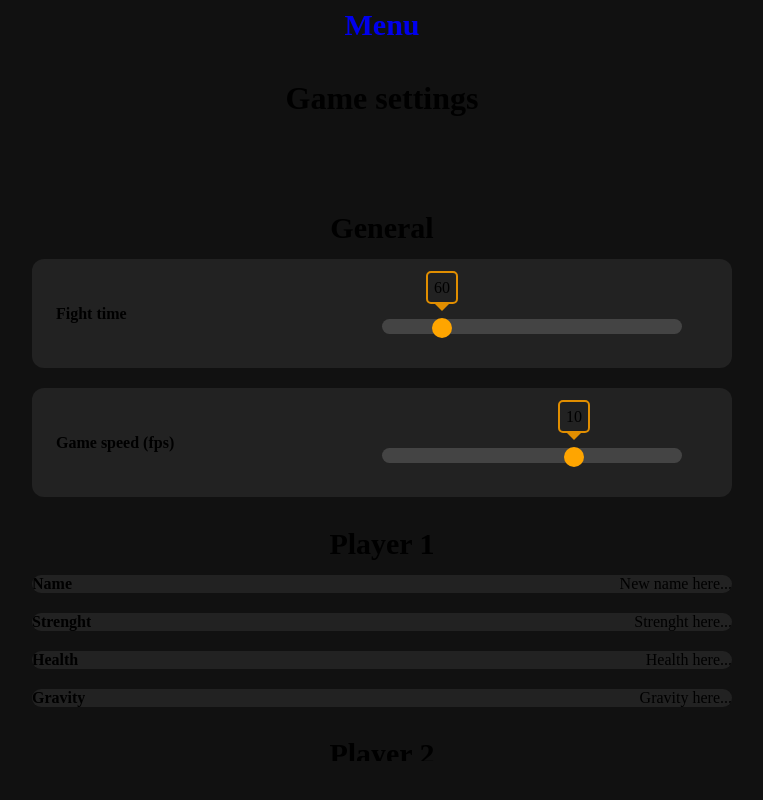
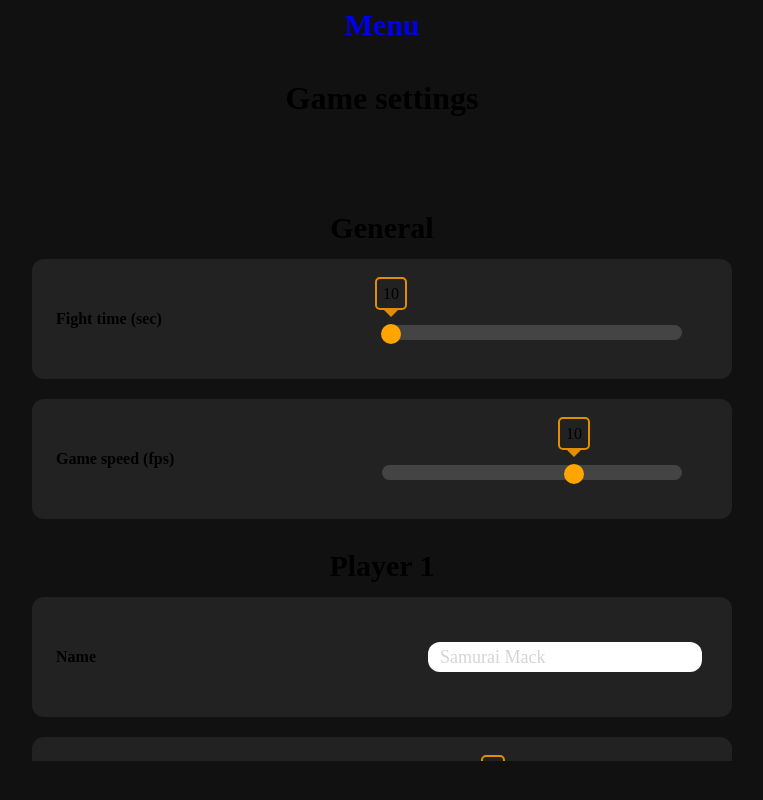
Before and after one commit to NicoloCavalli95horses/fighting_game, a Vue app: page /settings in a window 1280 px wide. Shown: the whole page, without its empty margins (258-1021 px from the left). Built offline with nearby package versions, Linux system fonts and the light colour scheme; a web font is replaced by a local one.

Commit message:
New InputText component; refactored views

```diff
--- a/src/assets/base.css
+++ b/src/assets/base.css
@@ -22,7 +22,7 @@
   --vt-c-text-dark-2: rgba(235, 235, 235, 0.64);
 }
 
-h1, h2, h3, h4, h5, p, ul, li, a, span {
+h1, h2, h3, h4, h5, p, ul, li, a, span, input {
   font-family: 'Bungee Spice', cursive;
   text-decoration: none;
 }
--- a/src/components/Clock.vue
+++ b/src/components/Clock.vue
@@ -1,6 +1,11 @@
 <template>
-  <div v-if="store.game.settings.fightTime !== 'timeout'" class="clock-box flex-center">
-    <h3>{{ store.game.settings.fightTime }}</h3>
+  <div class="clock-box">
+    <template v-if="time >= 1">
+      <h3>{{ time }}</h3>
+    </template>
+    <template v-else>
+      <p>{{ time }}</p>
+    </template>
   </div>
 </template>
 
@@ -9,37 +14,54 @@
 // Import
 // ==============================
 import { ref } from "@vue/reactivity";
-import { onMounted } from "@vue/runtime-core";
+import { onMounted, onUnmounted, watch } from "@vue/runtime-core";
 import { Store } from "@/stores/store";
 
 // ==============================
 // Variables
 // ==============================
 const store = Store();
-const infinite = ref(false);
-let timer = null;
+const time = ref( store.game.settings.fightTime );
+let interval = null;
 
 // ==============================
-// Functions
+// Watcher
+// ==============================
+watch(
+  () => store.game.settings.pause,
+  () => {
+    if ( store.game.settings.pause ) {
+      clearInterval(interval);
+    }
+  }
+);
+
+
+
+// ==============================
+// Life cycle
 // ==============================
 onMounted(() => {
-  if (store.game.settings.fightTime !== -1 || !store.game.settings.pause ) {
-    timer = setInterval(() => {
-      if (store.game.settings.fightTime > 0 && !store.game.players.player.isDead && !store.game.players.enemy.isDead) {
-        store.game.settings.fightTime--
-      } else {
-        store.game.settings.fightTime = 'timeout';
-        return
-     }
-    }, 1000);
-  } else {
-    clearInterval( timer );
-  }
+  interval = setInterval(() => {
+    if ( time.value > 1 ){
+      time.value--;
+    } else {
+      time.value = 'timeout';
+      store.game.settings.pause = true;
+    }
+  }, 1000)
 });
+
+onUnmounted(() => {
+  time.value = store.game.settings.fightTime;
+})
 </script>
 
 <style lang="scss" scoped>
 .clock-box {
+  display: flex;
+  align-items: center;
+  justify-content: center;
   width: 200px;
   height: 100px;
   border-radius: 20%;
@@ -47,5 +69,9 @@ onMounted(() => {
   h3 {
     font-size: 38px;
   }
+
+  p {
+    font-size: 22px;
+  }
 }
 </style>
--- a/src/components/HealthBar.vue
+++ b/src/components/HealthBar.vue
@@ -54,6 +54,7 @@ watch(
   () => {
     if (store.game.players.player.health <= 0) {
       store.game.players.player.isDead = true;
+      store.game.settings.winner = store.game.players.enemy.name;
     }
   }
 );
@@ -63,6 +64,7 @@ watch(
   () => {
     if (store.game.players.enemy.health <= 0) {
       store.game.players.enemy.isDead = true;
+      store.game.settings.winner = store.game.players.player.name;
     }
   }
 );
--- /dev/null
+++ b/src/components/InputText.vue
@@ -0,0 +1,52 @@
+<template>
+  <input
+    type="text"
+    :placeholder="placeholder"
+    v-model="value"
+    @blur="$emit('update', value)"
+  />
+</template>
+
+<script setup>
+// ==============================
+// Import
+// ==============================
+import { ref } from "@vue/reactivity";
+
+// ==============================
+// Props
+// ==============================
+const props = defineProps({
+  placeholder: String,
+});
+
+const emits = defineEmits(["update"]);
+
+// ==============================
+// Variables
+// ==============================
+const value = ref("");
+</script>
+
+<style lang="scss" scoped>
+  input[type="text"]{
+    width: 250px;
+    height: 30px;
+    border-radius: 12px;
+    padding: 0 12px;
+    outline: none;
+    border: none;
+    margin: 30px;
+    caret-color: orange;
+    font-size: 18px;
+
+    &::placeholder {
+      filter: grayscale(60%);
+      opacity: 0.3;
+    }
+
+    &:focus {
+      border-bottom: 5px solid orange;
+    }
+  }
+</style>
--- a/src/stores/store.js
+++ b/src/stores/store.js
@@ -9,9 +9,10 @@ export const Store = defineStore({
     },
     game: {
       settings: {
-        fightTime: 60,
+        fightTime: 10,
         frameRate: 10,
         pause: false,
+        winner: null,
       },
       players: {
         player: {
--- a/src/views/Game.vue
+++ b/src/views/Game.vue
@@ -12,7 +12,7 @@
 // ==============================
 // Imports
 // ==============================
-import { onMounted, computed, onUnmounted } from "@vue/runtime-core";
+import { onMounted, computed, onUnmounted, watch } from "@vue/runtime-core";
 import { Store } from "@/stores/store";
 import HealthBar from "../components/HealthBar.vue";
 import Winner from "../components/Winner.vue";
@@ -57,6 +57,8 @@ onUnmounted(() => {
 
 function updateCanvas(ctx) {
 
+  console.log('looping');
+
   // Set canvas background
   drawBackground(ctx, store.window);
   drawShop(ctx, frame);
@@ -90,6 +92,19 @@ function reactToCollision(player, enemy) {
     }
   }
 }
+
+// ==============================
+// Watcher
+// ==============================
+watch(
+  () => store.game.settings.pause,
+  () => {
+    if ( store.game.settings.pause ) {
+      clearInterval(interval);
+    }
+  }
+);
+
 </script>
 
 <style lang="scss" scoped>
--- a/src/views/Homepage.vue
+++ b/src/views/Homepage.vue
@@ -2,7 +2,7 @@
   <div class="background flex-column">
     <ul>
       <li><RouterLink to="/game">Play</RouterLink></li>
-      <li><RouterLink to="/online">Online mode</RouterLink></li>
+      <!-- <li><RouterLink to="/online">Online mode</RouterLink></li> -->
       <li><RouterLink to="/settings">Game settings</RouterLink></li>
       <!-- <li><RouterLink to="/credits">Credits</RouterLink></li> -->
     </ul>
--- a/src/views/Settings.vue
+++ b/src/views/Settings.vue
@@ -6,11 +6,11 @@
       <h3>General</h3>
       <div class="flex-column">
         <div class="row">
-          <h4 class="l-24">Fight time</h4>
+          <h4 class="l-24">Fight time (sec)</h4>
           <InputRange
             :start="store.game.settings.fightTime"
             :min="0"
-            :max="300"
+            :max="360"
             @value="(val) => (store.game.settings.fightTime = val)"
           />
         </div>
@@ -29,46 +29,82 @@
       <h3>Player 1</h3>
       <div class="flex-column">
         <div class="row">
-          <h4>Name</h4>
-          <span>New name here...</span>
+          <h4 class="l-24">Name</h4>
+          <InputText
+            :placeholder="store.game.players.player.name"
+            @update="(val) => (store.game.players.player.name = val)"
+          />
         </div>
 
         <div class="row">
-          <h4>Strenght</h4>
-          <span>Strenght here...</span>
+          <h4 class="l-24">Strenght</h4>
+          <InputRange
+            :start="store.game.players.player.strenght"
+            :min="1"
+            :max="20"
+            @value="(val) => (store.game.players.player.strenght = val)"
+          />
         </div>
 
         <div class="row">
-          <h4>Health</h4>
-          <span>Health here...</span>
+          <h4 class="l-24">Health</h4>
+          <InputRange
+            :start="store.game.players.player.health"
+            :min="1"
+            :max="500"
+            @value="(val) => (store.game.players.player.health = val)"
+          />
         </div>
 
         <div class="row">
-          <h4>Gravity</h4>
-          <span>Gravity here...</span>
+          <h4 class="l-24">Gravity</h4>
+          <InputRange
+            :start="store.game.players.player.gravity * 10"
+            :min="1"
+            :max="10"
+            @value="(val) => (store.game.players.player.gravity = val / 10)"
+          />
         </div>
       </div>
 
       <h3>Player 2</h3>
       <div class="flex-column">
         <div class="row">
-          <h4>Name</h4>
-          <span>New name here...</span>
+          <h4 class="l-24">Name</h4>
+          <InputText
+            :placeholder="store.game.players.enemy.name"
+            @update="(val) => (store.game.players.enemy.name = val)"
+          />
         </div>
 
         <div class="row">
-          <h4>Strenght</h4>
-          <span>Strenght here...</span>
+          <h4 class="l-24">Strenght</h4>
+          <InputRange
+            :start="store.game.players.enemy.strenght"
+            :min="1"
+            :max="20"
+            @value="(val) => (store.game.players.enemy.strenght = val)"
+          />
         </div>
 
         <div class="row">
-          <h4>Health</h4>
-          <span>Health here...</span>
+          <h4 class="l-24">Health</h4>
+          <InputRange
+            :start="store.game.players.enemy.health"
+            :min="1"
+            :max="500"
+            @value="(val) => (store.game.players.enemy.health = val)"
+          />
         </div>
 
         <div class="row">
-          <h4>Gravity</h4>
-          <span>Gravity here...</span>
+          <h4 class="l-24">Gravity</h4>
+          <InputRange
+            :start="store.game.players.enemy.gravity * 10"
+            :min="1"
+            :max="10"
+            @value="(val) => (store.game.players.enemy.gravity = val / 10)"
+          />
         </div>
       </div>
     </div>
@@ -76,9 +112,14 @@
 </template>
 
 <script setup>
+// ==============================
+// Import
+// ==============================
 import { Store } from "@/stores/store";
 import InputRange from "../components/InputRange.vue";
+import InputText from "../components/InputText.vue";
 const store = Store();
+
 </script>
 
 <style lang="scss" scoped>
@@ -101,7 +142,7 @@ const store = Store();
     padding: 20px;
 
     &::-webkit-scrollbar {
-     display: none;
+      display: none;
     }
 
     h3 {
@@ -113,6 +154,7 @@ const store = Store();
 
     .row {
       width: 100%;
+      min-height: 120px;
       display: flex;
       align-items: center;
       justify-content: space-between;
```
Also changed, not shown: src/components/Btn.vue (+0 -7 lines), src/components/Winner.vue (+36 -27 lines).
